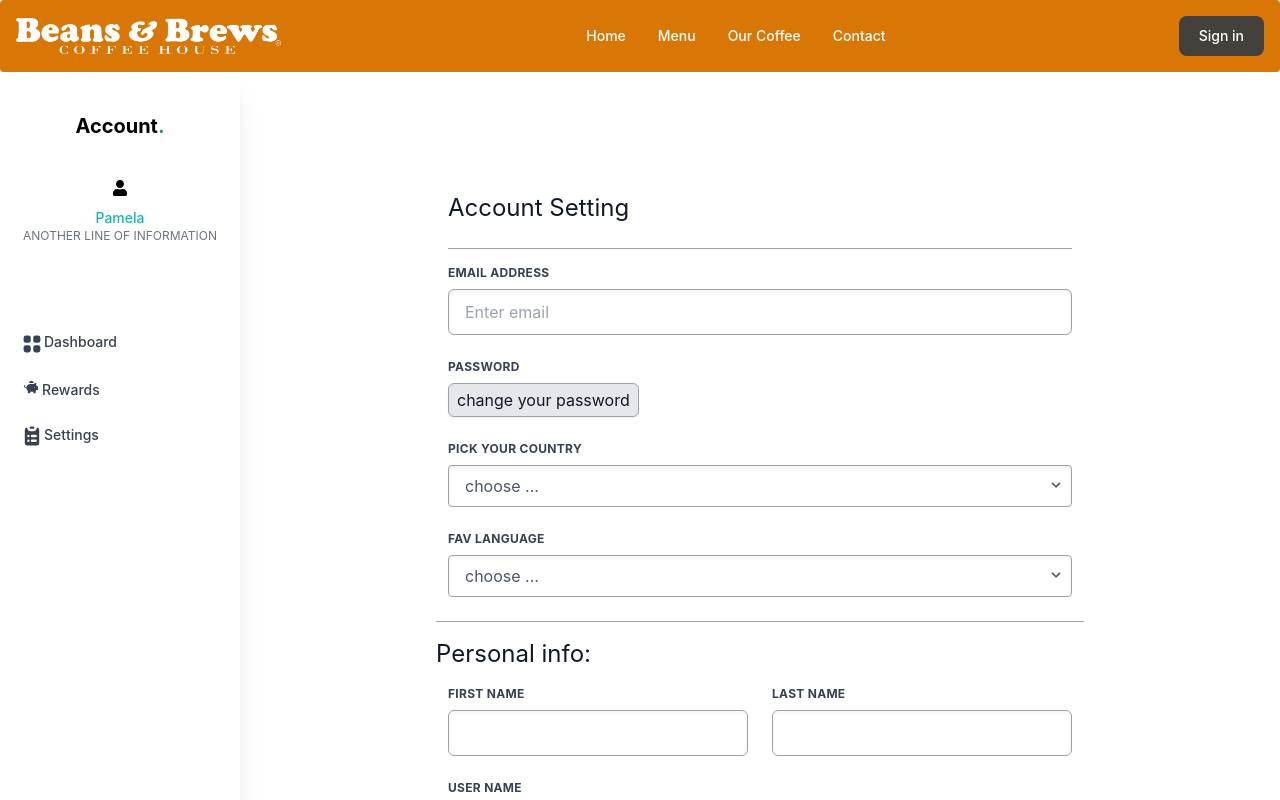
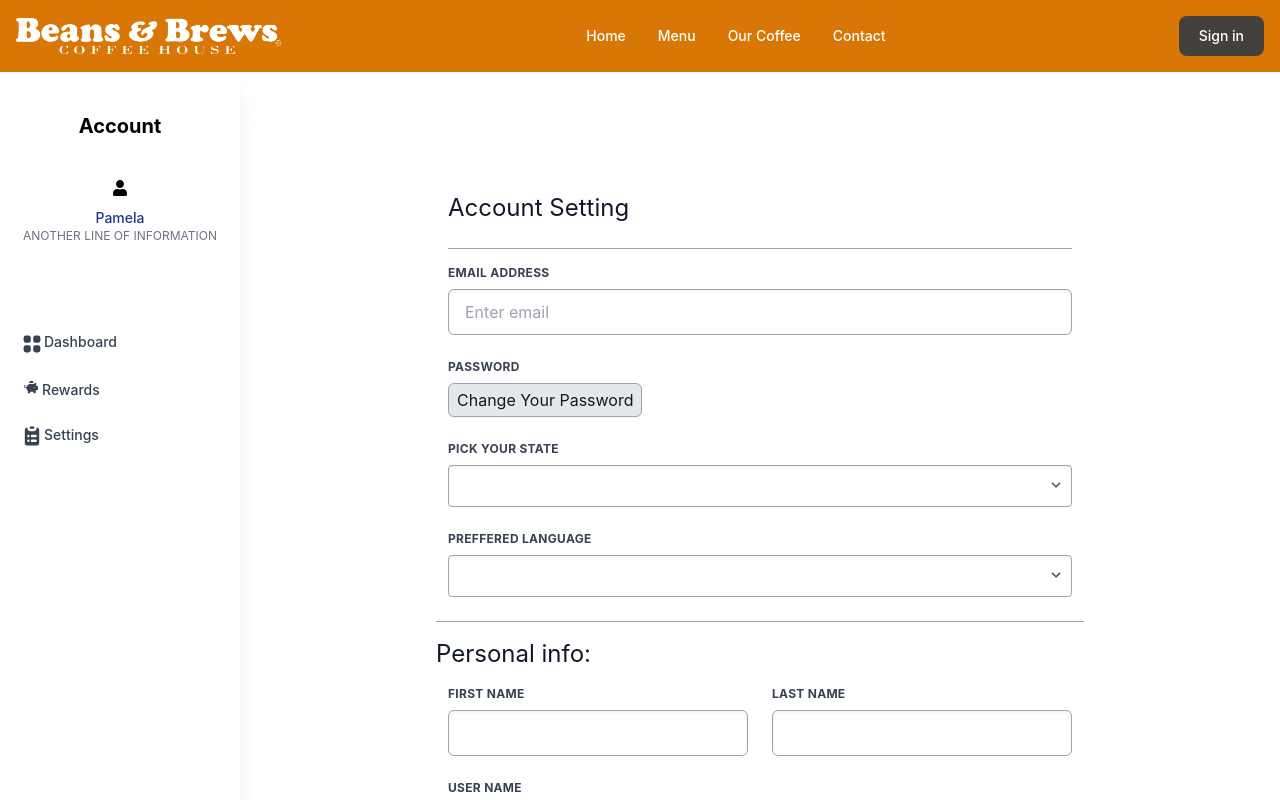
Before and after one commit to j-art-fox/Project-3-Beans-and-Brews, a React (Create React App) app in the folder client/: page /settings in a window 1280 px wide. Shown: the top 800 px of the page. Built offline with nearby package versions, Linux system fonts and the light colour scheme.

Commit message:
trimmed rounded edges on navbar, added text shadows on main to increase visibility, increased image size on cards in account, recolored buttons, fetched higher resolution images, resized some images, altered the wording of text fields.

```diff
--- a/client/src/components/Nav/Navbar.js
+++ b/client/src/components/Nav/Navbar.js
@@ -47,7 +47,7 @@ function Navbar() {
   return (
     <>
       <header>
-        <nav className="bg-amber-600 border-gray-200 px-2 sm:px-4 py-2.5 rounded dark:bg-gray-900">
+        <nav className="bg-amber-600 border-gray-200 px-2 sm:px-4 py-2.5 dark:bg-gray-900">
           <div className="container flex flex-wrap items-center justify-between mx-auto">
             <Link to="/" className="flex items-center">
               <img
--- a/client/src/pages/Account/Dashboard.jsx
+++ b/client/src/pages/Account/Dashboard.jsx
@@ -7,12 +7,12 @@ const Dashboard = () => {
     <Sidebar/>
     <div className="flex-col justify-center mx-auto mt-24 w-2/5">
               <div className="h-full border-2 border-gray-200 border-opacity-60 rounded-lg overflow-hidden">
-                <img className="lg:h-48 md:h-36 w-full object-cover object-center" src="https://images.pexels.com/photos/2228889/pexels-photo-2228889.jpeg?auto=compress&cs=tinysrgb&w=1260&h=750&dpr=1" alt="blog"/>
+                <img className="lg:h-96 md:h-36 w-full object-cover object-center" src="https://images.pexels.com/photos/2228889/pexels-photo-2228889.jpeg" alt="blog"/>
                 <div className="p-6">
                   <h1 className="title-font text-lg font-medium text-gray-900 mb-3">INSERT NAME</h1>
-                  <h2 className="tracking-widest text-xs title-font font-medium text-gray-400 mb-1">EMAIL@EMAIL.COM</h2>
+                  <h2 className="tracking-widest text-xs title-font font-medium text-gray-400 mb-1">INSERTEMAIL@EMAIL.COM</h2>
                   <div className="flex items-center flex-wrap ">
-                    <a className="text-indigo-500 inline-flex items-center md:mb-2 lg:mb-0">Payment Method
+                    <a className="text-blue-900 font-semibold inline-flex items-center md:mb-2 lg:mb-0" href="#">Payment Method
                       <svg className="w-4 h-4 ml-2" viewBox="0 0 24 24" stroke="currentColor" stroke-width="2" fill="none" stroke-linecap="round" stroke-linejoin="round">
                         <path d="M5 12h14"></path>
                         <path d="M12 5l7 7-7 7"></path>
--- a/client/src/pages/Account/Settings.jsx
+++ b/client/src/pages/Account/Settings.jsx
@@ -18,17 +18,17 @@ const Settings = () => {
                         </div>
                         <div className='w-full md:w-full px-3 mb-6 '>
                             <label className='block uppercase tracking-wide text-gray-700 text-xs font-bold mb-2'>password</label>
-                            <button className="appearance-none bg-gray-200 text-gray-900 px-2 py-1 shadow-sm border border-gray-400 rounded-md ">change your password</button>
+                            <button className="appearance-none bg-gray-200 text-gray-900 px-2 py-1 shadow-sm border border-gray-400 rounded-md ">Change Your Password</button>
                         </div>
                         <div className='w-full md:w-full px-3 mb-6'>
-                            <label className='block uppercase tracking-wide text-gray-700 text-xs font-bold mb-2'>pick your country</label>
+                            <label className='block uppercase tracking-wide text-gray-700 text-xs font-bold mb-2'>pick your state</label>
                             <div className="flex-shrink w-full inline-block relative">
                                 <select className="block appearance-none text-gray-600 w-full bg-white border border-gray-400 shadow-inner px-4 py-2 pr-8 rounded">
-                                    <option>choose ...</option>
-                                    <option>USA</option>
-                                    <option>France</option>
-                                    <option>Spain</option>
-                                    <option>UK</option>
+                                    <option></option>
+                                    <option>Utah</option>
+                                    <option>Idaho</option>
+                                    <option>Nevada</option>
+                                    <option>Arizona</option>
                                 </select>
                                 <div className="pointer-events-none absolute top-0 mt-3  right-0 flex items-center px-2 text-gray-600">
                                     <svg className="fill-current h-4 w-4" xmlns="http://www.w3.org/2000/svg" viewBox="0 0 20 20"><path d="M9.293 12.95l.707.707L15.657 8l-1.414-1.414L10 10.828 5.757 6.586 4.343 8z"/></svg>
@@ -36,13 +36,13 @@ const Settings = () => {
                             </div>
                         </div>
                         <div className='w-full md:w-full px-3 mb-6'>
-                            <label className='block uppercase tracking-wide text-gray-700 text-xs font-bold mb-2'>fav language</label>
+                            <label className='block uppercase tracking-wide text-gray-700 text-xs font-bold mb-2'>preffered language</label>
                             <div className="flex-shrink w-full inline-block relative">
                                 <select className="block appearance-none text-gray-600 w-full bg-white border border-gray-400 shadow-inner px-4 py-2 pr-8 rounded">
-                                    <option>choose ...</option>
+                                    <option></option>
                                     <option>English</option>
-                                    <option>France</option>
-                                    <option>Spanish</option>
+                                    <option>Français</option>
+                                    <option>Español</option>
                                 </select>
                                 <div className="pointer-events-none absolute top-0 mt-3  right-0 flex items-center px-2 text-gray-600">
                                     <svg className="fill-current h-4 w-4" xmlns="http://www.w3.org/2000/svg" viewBox="0 0 20 20"><path d="M9.293 12.95l.707.707L15.657 8l-1.414-1.414L10 10.828 5.757 6.586 4.343 8z"/></svg>
@@ -70,7 +70,7 @@ const Settings = () => {
                                 <textarea className='bg-gray-100 rounded-md border leading-normal resize-none w-full h-20 py-2 px-3 shadow-inner border border-gray-400 font-medium placeholder-gray-700 focus:outline-none focus:bg-white'  required></textarea>
                             </div>
                             <div className="flex justify-end">
-                                <button className="appearance-none bg-gray-200 text-gray-900 px-2 py-1 shadow-sm border border-gray-400 rounded-md mr-3" type="submit">save changes</button>
+                                <button className="appearance-none bg-gray-200 text-gray-900 px-2 py-1 shadow-sm border border-gray-400 rounded-md mr-3" type="submit">Save Changes</button>
                             </div>
                         </div>
                     </div>
--- a/client/src/pages/Account/Sidebar.jsx
+++ b/client/src/pages/Account/Sidebar.jsx
@@ -18,7 +18,7 @@ const Sidebar = () => {
     >
       <button
         // @click="sidenav = true"
-        className="p-2 border-2 bg-white rounded-md border-gray-200 shadow-lg text-gray-500 focus:bg-teal-500 focus:outline-none focus:text-white absolute top-0 left-0 sm:hidden"
+        className="p-2 border-2 bg-white rounded-md border-gray-200 shadow-lg text-gray-500 focus:bg-slate-900 focus:outline-none focus:text-white absolute top-0 left-0 sm:hidden"
       >
         <svg
           className="w-5 h-5 fill-current"
@@ -41,10 +41,10 @@ const Sidebar = () => {
       >
         <div className="space-y-6 md:space-y-10 mt-10">
           <h1 className="font-bold text-4xl text-center md:hidden">
-            D<span className="text-teal-600">.</span>
+            Account<span className="text-teal-600"></span>
           </h1>
           <h1 className="hidden md:block font-bold text-sm md:text-xl text-center">
-            Account<span className="text-teal-600">.</span>
+            Account<span className="text-teal-600"></span>
           </h1>
           <div id="profile" className="flex text-center flex-col justify-center items-center space-y-3">
             <FaUser className="items-center"/>
@@ -52,8 +52,9 @@ const Sidebar = () => {
               return(
             <div>
               <h2
-                className="font-medium text-xs md:text-sm text-center text-teal-500"
+                className="font-medium text-xs md:text-sm text-center text-blue-900"
               > {person.userName}
+              {/* displaying pamela because of the users const in global variables */}
               </h2>
               <p className="text-xs text-gray-500 text-center">ANOTHER LINE OF INFORMATION</p>
             </div>
@@ -75,7 +76,7 @@ const Sidebar = () => {
           </div>
           <div id="menu" className="flex flex-col space-y-2">
             <Link to='/dashboard'
-            className="flex flex-row text-sm font-medium text-gray-700 py-2 px-2 hover:bg-teal-500 hover:text-white hover:scale-105 rounded-md transition duration-150 ease-in-out">
+            className="flex flex-row text-sm font-medium text-gray-700 py-2 px-2 hover:bg-slate-900 hover:text-white hover:scale-105 rounded-md transition duration-150 ease-in-out">
               <svg
                 className="w-6 h-6 fill-current inline-block"
                 fill="currentColor"
@@ -89,7 +90,7 @@ const Sidebar = () => {
               <span className="">Dashboard</span>
             </Link>
             <Link to='/rewards'
-            className="flex flex-row text-sm font-medium text-gray-700 py-2 px-2 hover:bg-teal-500 hover:text-white hover:scale-105 rounded-md transition duration-150 ease-in-out"
+            className="flex flex-row text-sm font-medium text-gray-700 py-2 px-2 hover:bg-slate-900 hover:text-white hover:scale-105 rounded-md transition duration-150 ease-in-out"
             >
               <FaPiggyBank className="mx-1 flex justify-center items-center"/>
                 <path
@@ -99,7 +100,7 @@ const Sidebar = () => {
               <span className="">Rewards</span>
             </Link>
             <Link to='/settings'
-              className="text-sm font-medium text-gray-700 py-2 px-2 hover:bg-teal-500 hover:text-white hover:scale-105 rounded-md transition duration-150 ease-in-out"
+              className="text-sm font-medium text-gray-700 py-2 px-2 hover:bg-slate-900 hover:text-white hover:scale-105 rounded-md transition duration-150 ease-in-out"
             >
               <svg
                 className="w-6 h-6 fill-current inline-block"
--- a/client/src/pages/Home.jsx
+++ b/client/src/pages/Home.jsx
@@ -5,8 +5,8 @@ const Home = () => {
     <div className="container h-screen flex flex-col">
       {/* Hero */}
       <section className="custom-hero-image flex flex-col justify-start items-center text-center h-1/2 w-screen text-white font-bold bg-slate-300 p-5">
-        <h1 className="text-5xl mt-20">The Holiday Favorites are back!</h1>
-        <p className="text-xl w-3/4">
+        <h1 className="text-5xl mt-20 [text-shadow:_0_1px_0_rgb(0_0_0_/_40%)]">The Holiday Favorites are back!</h1>
+        <p className="text-xl w-3/4 [text-shadow:_0_1px_0_rgb(0_0_0_/_40%)]">
           Peppermint Mocha, Eggnog Latte, and the Pumpkin Pie Fritalia® are here
           for the holidays! Try one today! Order Now!
         </p>
--- a/client/src/pages/OurCoffee.jsx
+++ b/client/src/pages/OurCoffee.jsx
@@ -27,8 +27,8 @@ const OurCoffee = () => {
               </a>
             </div>
           </div>
-          <div className="md:w-1/2 w-5/6">
-            <img className="object-contain object-center rounded-xl" alt="hero" src="https://images.pexels.com/photos/3932951/pexels-photo-3932951.jpeg?auto=compress&cs=tinysrgb&w=1260&h=750&dpr=1"/>
+          <div className="md:w-1/3 w-5/6">
+            <img className="object-contain object-center rounded-xl" alt="hero" src="https://images.pexels.com/photos/3932951/pexels-photo-3932951.jpeg"/>
           </div>
         </div>
       </section>
```
Also changed, not shown: client/src/pages/Account/Rewards.jsx (+4 -4 lines), client/src/pages/Contact.jsx (+4 -4 lines), client/src/pages/Menu.jsx (+6 -4 lines), 13 other files (tests, documents, lock files or other folders).
